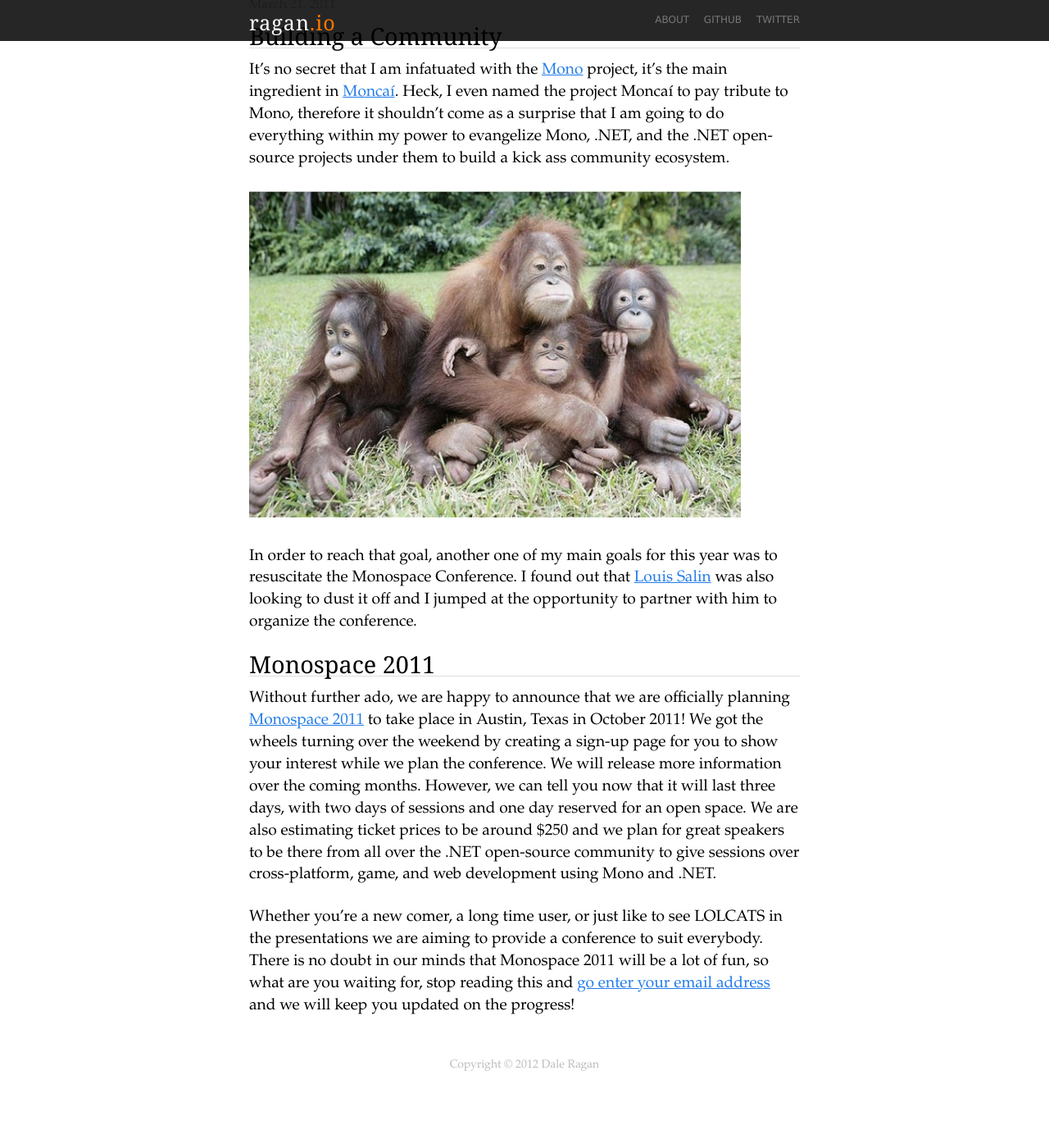
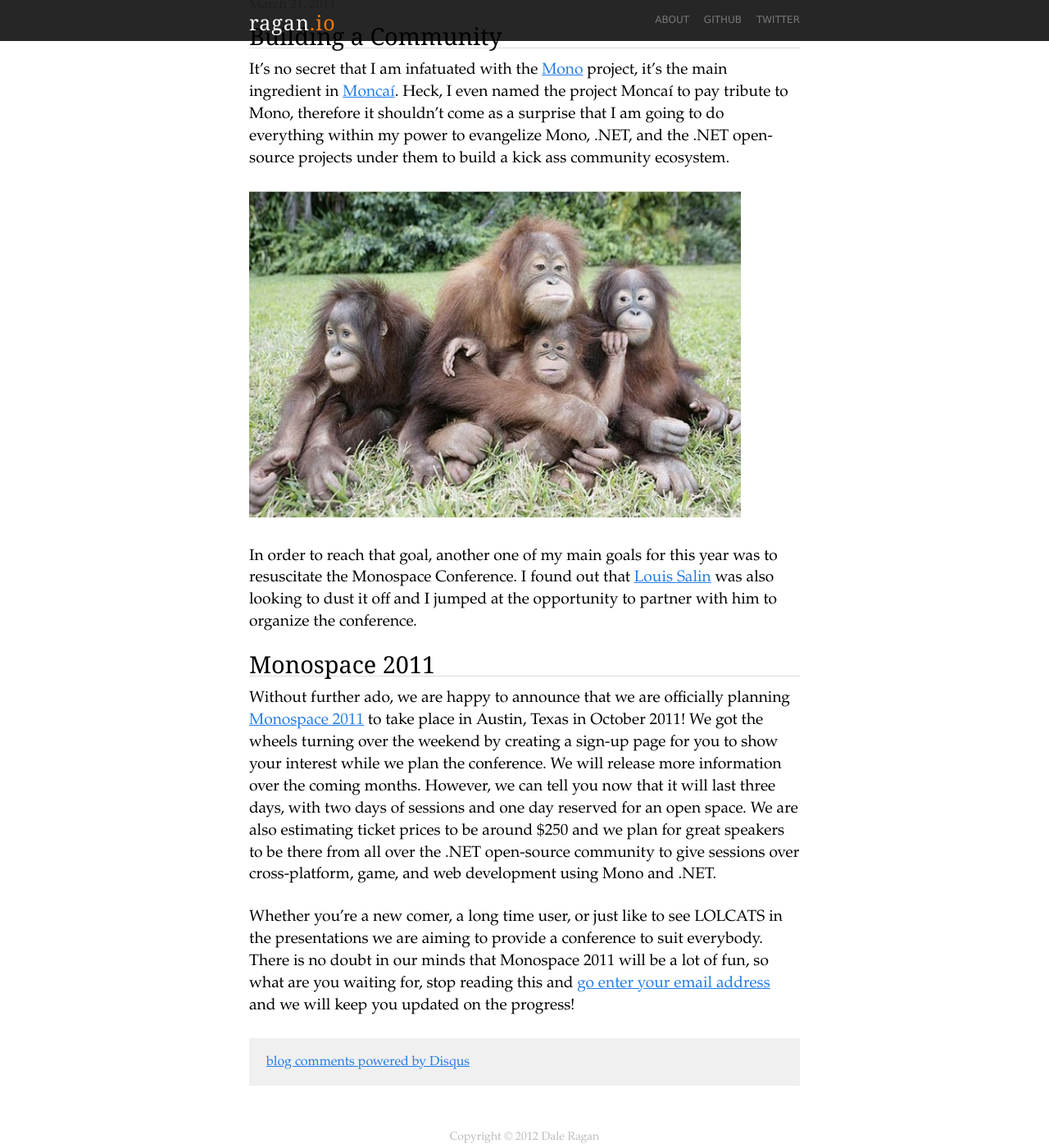
Before and after one commit to dragan/dragan.github.io, a Jekyll site: the page built from _posts/2011-03-21-monospace-refresh.md, in a window 1280 px wide and 1400 px high, scrolled down 168 px. Shown: the whole window at 82% size. Built offline with Jekyll 4.4.1, drawn with Linux system fonts in a browser that asks for light colours; Markdown is read by kramdown in place of the engine named in the settings; comment, search, counter and statistics services are not loaded; before the commit the page ends 1480 px from its top, so only the background shows below that.

Commit message:
Using Disqus for the comments.

```diff
--- /dev/null
+++ b/_includes/comments.html
@@ -0,0 +1,18 @@
+<aside class="comments">
+  <div id="disqus_thread"></div>
+  <script type="text/javascript">
+    var disqus_shortname = 'ragan';
+    var disqus_identifier = '{{ page.id }}';
+    var disqus_url = '{{ site.domain }}{{ page.url }}';
+    var disqus_title = '{{ page.title }}';
+
+    /* * * DON'T EDIT BELOW THIS LINE * * */
+    (function() {
+      var dsq = document.createElement('script'); dsq.type = 'text/javascript'; dsq.async = true;
+      dsq.src = 'http://' + disqus_shortname + '.disqus.com/embed.js';
+      (document.getElementsByTagName('head')[0] || document.getElementsByTagName('body')[0]).appendChild(dsq);
+    })();
+  </script>
+  <noscript>Please enable JavaScript to view the <a href="http://disqus.com/?ref_noscript">comments powered by Disqus.</a></noscript>
+  <a href="http://disqus.com" class="dsq-brlink">blog comments powered by <span class="logo-disqus">Disqus</span></a>
+</aside>
--- a/_layouts/post.html
+++ b/_layouts/post.html
@@ -9,5 +9,6 @@
   </header>
   <section>
     {{ content }}
+    {% include comments.html %}
   </section>
 </article>
--- a/css/screen.css
+++ b/css/screen.css
@@ -47,6 +47,11 @@
 
 p {
   display: block;
+}
+
+aside {
+  margin: 24px 0;
+  padding: 10px;
 }
 
 #header {
@@ -139,11 +144,14 @@
   font-family: "Myriad Pro","Georgia",serif;
 }
 
-#articles ul {
+#articles ul li {
+  padding-bottom: 10px;
 }
 
-#articles ul li {
-  padding-bottom: 10px;
+.comments {
+  background-color: #F0F0F0;
+  padding: 21px;
+  margin-bottom: 50px;
 }
 
 body > footer {
```
